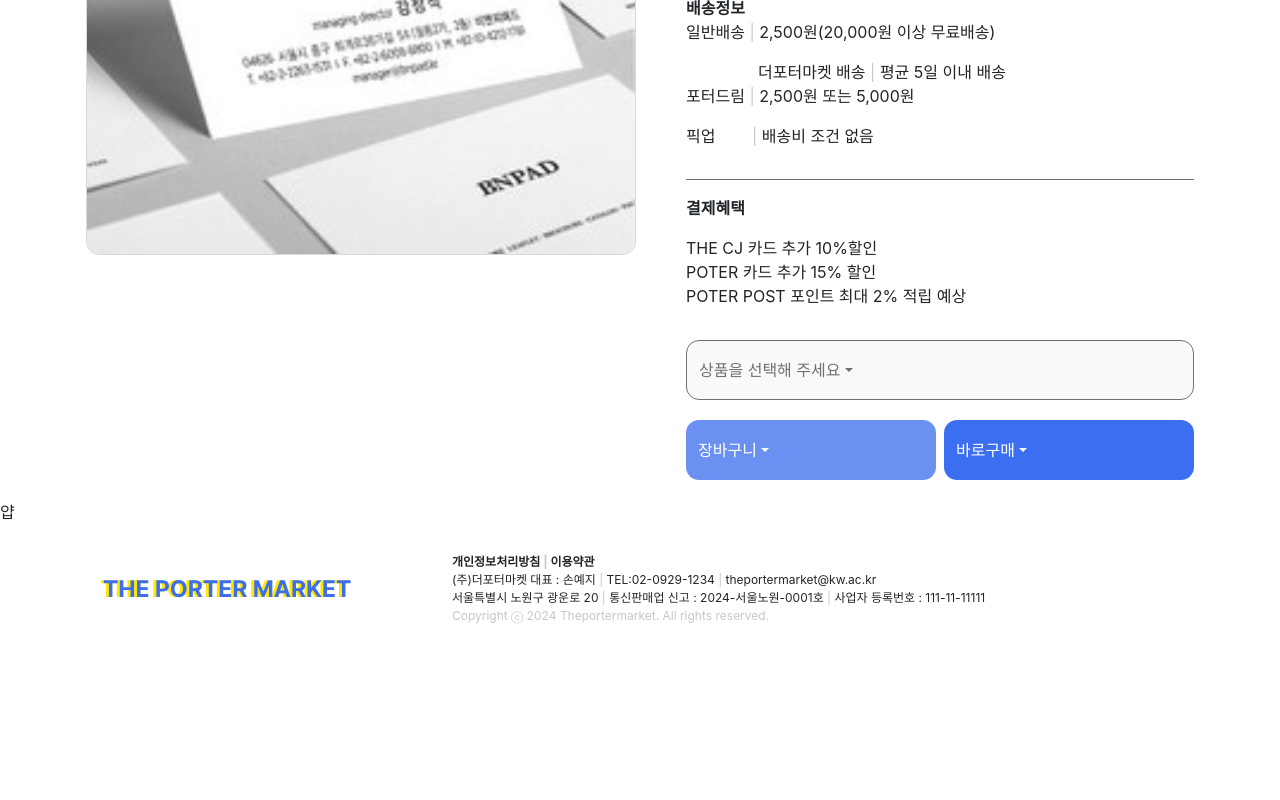
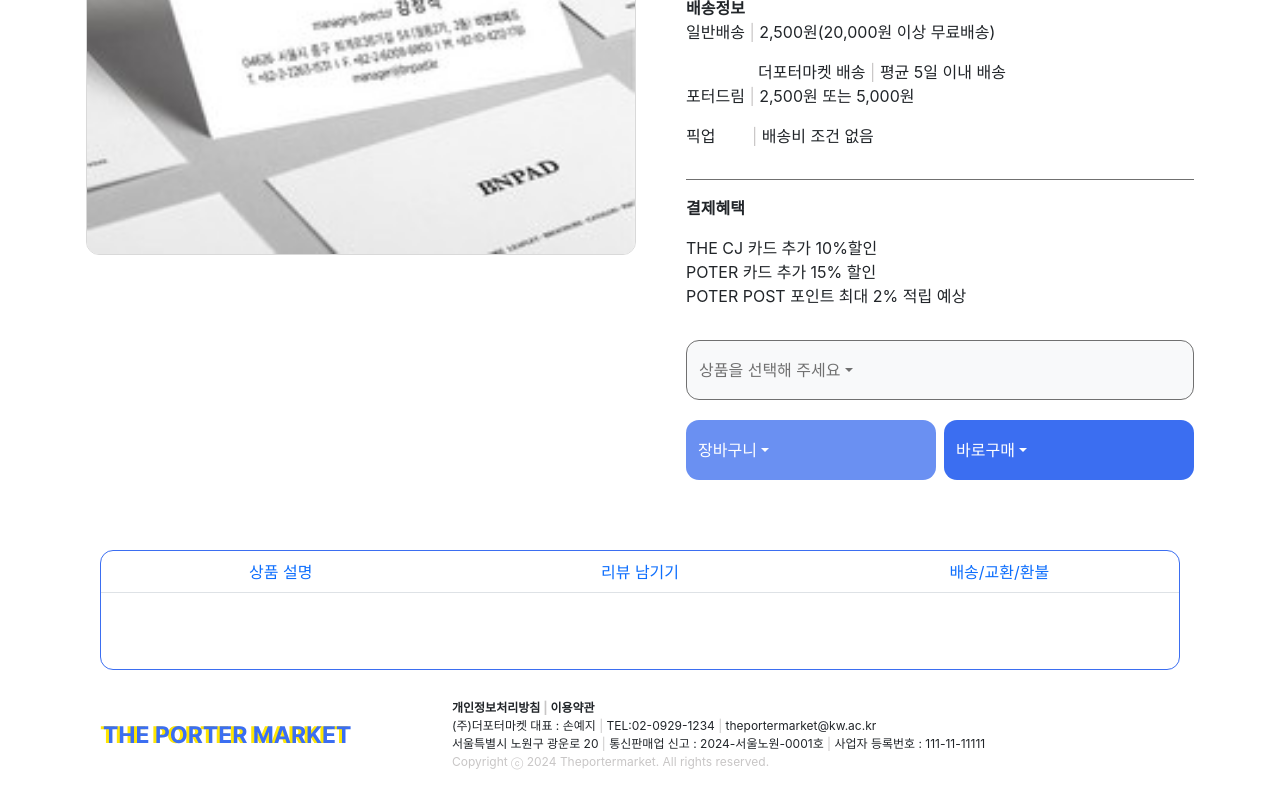
Before and after one commit to Moondy217/AisayHi-Front, a React (Create React App) app in the folder tpm/: page /product/1 in a window 1280 px wide. Shown: the part 755-1555 px from the top of the page. Before the commit the page ends 1409 px from the top, so only its background shows below. Built offline with nearby package versions, Linux system fonts and the light colour scheme.

Commit message:
0624 다예 상세페이지 탭 추가

```diff
--- a/tpm/src/css/Detail.module.css
+++ b/tpm/src/css/Detail.module.css
@@ -93,3 +93,46 @@
     width: 250px;
     height: 60px;
 }
+
+.customDropdown:hover {
+    color: #707070;
+    background-color: #f8f9fa;
+    border: 1px solid #707070;
+}
+.customDropdownCart:hover {
+    color: #FFFFFF;
+    background-color: #6A90F2;
+}
+.customDropdownPay:hover {
+    color: #FFFFFF;
+    background-color: #3B6EF1;
+}
+
+
+.nav-tabs {
+    color: #000;
+    border-bottom: none;
+}
+
+/* Style the tab links */
+.nav-tabs .nav-link {
+    border: none;
+    color: #000;
+    display: flex;
+    align-items: center;
+    justify-content: center;
+}
+
+.nav-tabs .nav-link {
+    display: flex;
+    align-items: center;
+    justify-content: center;
+    border-radius: 13px;
+}
+
+.tabBox {
+    margin: 50px 100px 0px 100px;
+    border: 1px solid #3B6EF1;
+    border-radius: 13px;
+    height: 120px;
+}
--- a/tpm/src/pages/product/detail.js
+++ b/tpm/src/pages/product/detail.js
@@ -1,6 +1,6 @@
 import React from 'react';
 import { useParams } from 'react-router-dom';
-import { Dropdown, DropdownButton } from 'react-bootstrap';
+import { Dropdown, Nav } from 'react-bootstrap';
 import styles from '../../css/Detail.module.css';
 
 const products = [
@@ -51,23 +51,19 @@ const Detail = () => {
                     </p>
 
                     <div>
-                        <Dropdown data-bs-theme="dark">
-                            <Dropdown.Toggle className={styles.customDropdown} id="" variant="secondary">
+                        <Dropdown>
+                            <Dropdown.Toggle className={styles.customDropdown} id="">
                             상품을 선택해 주세요
                             </Dropdown.Toggle>
-
                             <Dropdown.Menu>
-                            <Dropdown.Item href="#/action-1" active>
-                                Action
-                            </Dropdown.Item>
                             <Dropdown.Item href="#/action-2">Another action</Dropdown.Item>
-                            <Dropdown.Item href="#/action-3">Something else</Dropdown.Item>
+                            <Dropdown.Item href="#/action-2">Another action</Dropdown.Item>
                             </Dropdown.Menu>
                         </Dropdown>
 
                         <div className="d-inline-flex">
                             <Dropdown className="me-2">
-                                <Dropdown.Toggle className={styles.customDropdownCart} id="dropdown1" variant="secondary">
+                                <Dropdown.Toggle className={styles.customDropdownCart} id="dropdown1">
                                 장바구니
                                 </Dropdown.Toggle>
                                 <Dropdown.Menu>
@@ -77,7 +73,7 @@ const Detail = () => {
                             </Dropdown>
 
                             <Dropdown>
-                                <Dropdown.Toggle className={styles.customDropdownPay} id="" variant="secondary">
+                                <Dropdown.Toggle className={styles.customDropdownPay} id="">
                                 바로구매
                                 </Dropdown.Toggle>
                                 <Dropdown.Menu>
@@ -85,18 +81,25 @@ const Detail = () => {
                                 <Dropdown.Item href="#/action-4">Another action 2</Dropdown.Item>
                                 </Dropdown.Menu>
                             </Dropdown>
-                            </div>
-
-
-
+                        </div>
                     </div>
                 </div>
             </div>
 
-            <div>얍</div>
 
-
-
+            <div className={styles.tabBox}>
+                <Nav justify variant="tabs" defaultActiveKey="/home">
+                    <Nav.Item>
+                        <Nav.Link className="tabItemBox" eventKey="link-1">상품 설명</Nav.Link>
+                    </Nav.Item>
+                    <Nav.Item>
+                        <Nav.Link className="tabItemBox" eventKey="link-2">리뷰 남기기</Nav.Link>
+                    </Nav.Item>
+                    <Nav.Item>
+                        <Nav.Link className="tabItemBox" eventKey="link-3">배송/교환/환불</Nav.Link>
+                    </Nav.Item>
+                </Nav>
+            </div>
         </div>
     );
 };
```
